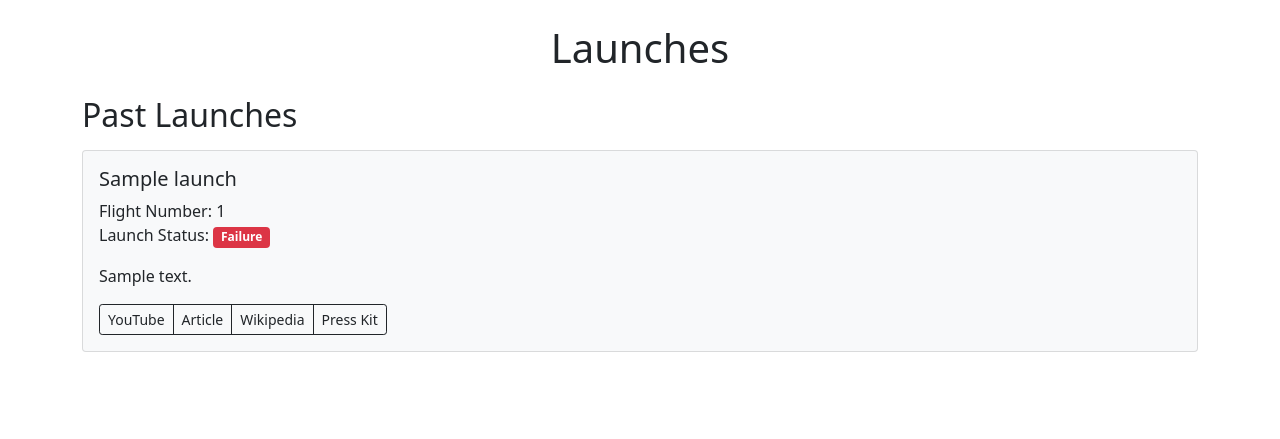
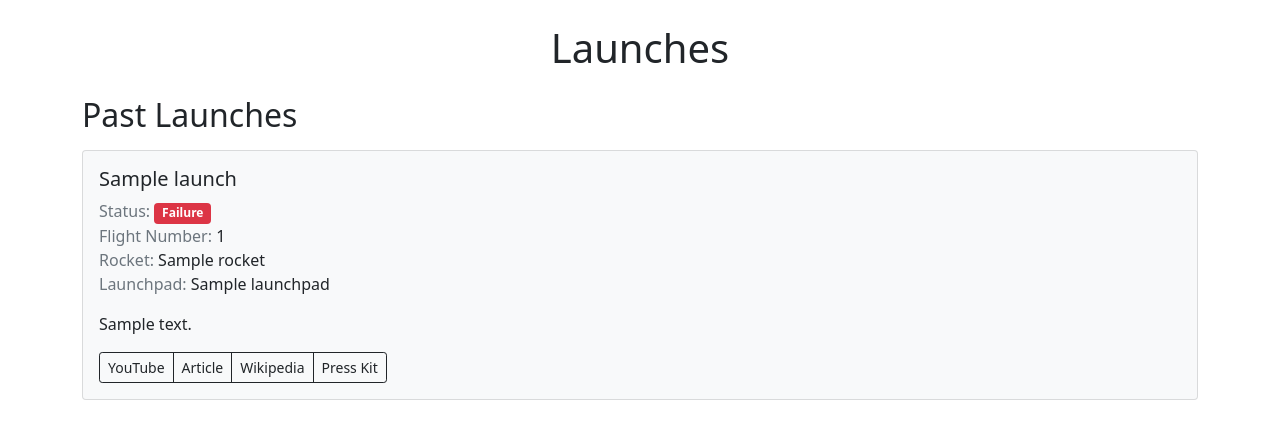
Before and after one commit to esadek/spacex-launch-tracker, a Flask app: template templates/launches.html in a window 1280 px wide. Shown: the part 56-495 px from the top of the page. Run offline with Flask 2, Linux system fonts and the light colour scheme; the template is opened without the code that fills it: most values are stand-ins (such as "Sample title", 1, 10 or a date in 2020); some libraries are stand-ins or nearby versions.

Commit message:
Add rocket and launchpad to launch cards

```diff
--- a/templates/launches.html
+++ b/templates/launches.html
@@ -6,14 +6,22 @@
 <div class="card bg-light mb-3">
   <div class="card-body">
     <h5 class="card-title">{{ launch.name }}</h5>
-    <p class="card-text mb-0">Flight Number: {{ launch.flight_number }}</p>
-    <p class="card-text">
-      Launch Status:
+    <p class="card-text mb-0">
+      <span class="text-muted">Status: </span>
       {% if launch.success %}
       <span class="badge bg-success">Success</span>
       {% else %}
       <span class="badge bg-danger">Failure</span>
       {% endif %}
+    </p>
+    <p class="card-text mb-0">
+      <span class="text-muted">Flight Number:</span> {{ launch.flight_number }}
+    </p>
+    <p class="card-text mb-0">
+      <span class="text-muted">Rocket:</span> {{ rockets[launch.rocket] }}
+    </p>
+    <p class="card-text">
+      <span class="text-muted">Launchpad:</span> {{ launchpads[launch.launchpad] }}
     </p>
     {% if launch.details %}
     <p class="card-text">{{ launch.details }}</p>
```
